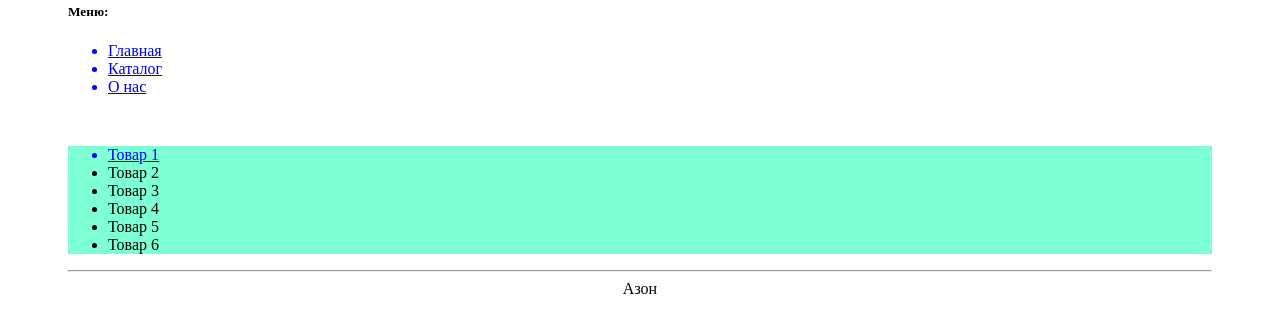
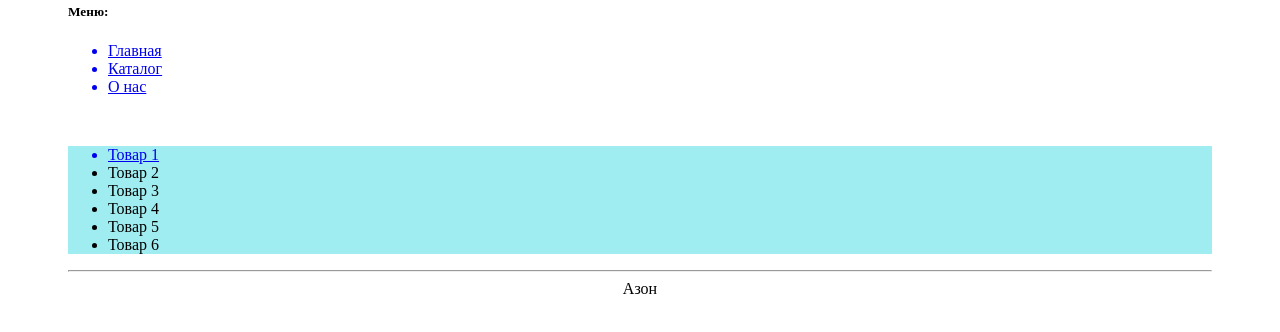
Before and after one commit to SergeevaP/Shop, a plain HTML site: page catalog.html in a window 1280 px wide. Shown: the part 240-572 px from the top of the page. Drawn offline with Linux system fonts and the light colour scheme.

Commit message:
commit for no reason

```diff
--- a/catalog.html
+++ b/catalog.html
@@ -15,7 +15,7 @@
 			</ul>
 		</div>
 		<br>
-		<div style="background-color:aquamarine">
+		<div style="background-color:rgb(159, 237, 240)">
 			<ul>
 				<a href="catalog1.html"><li>Товар 1</li></a>
 				<a><li>Товар 2</li></a>
```
